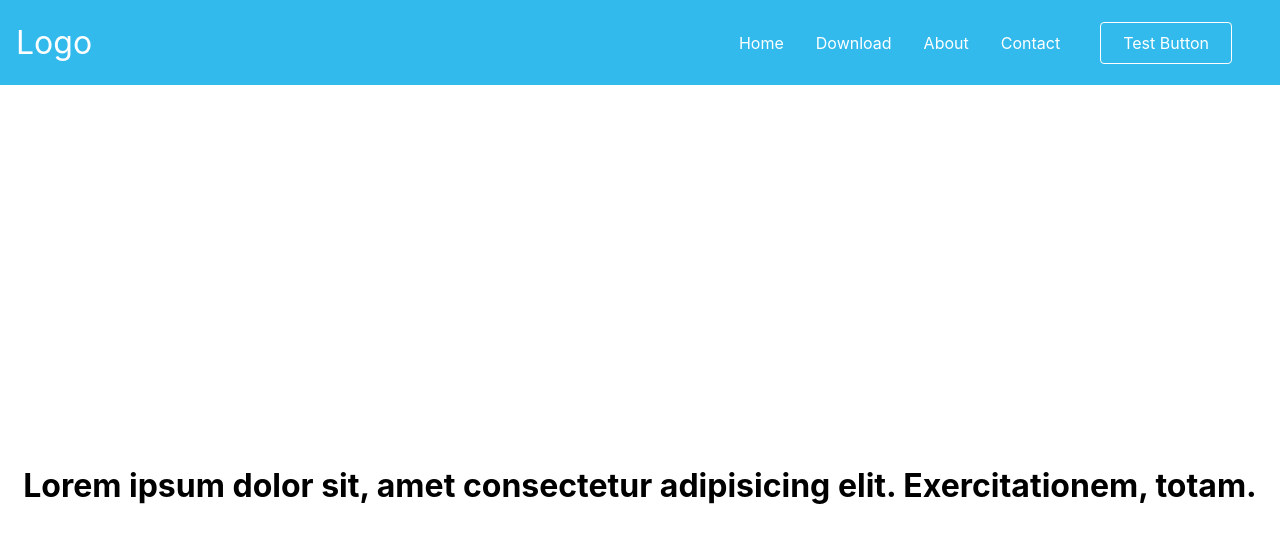
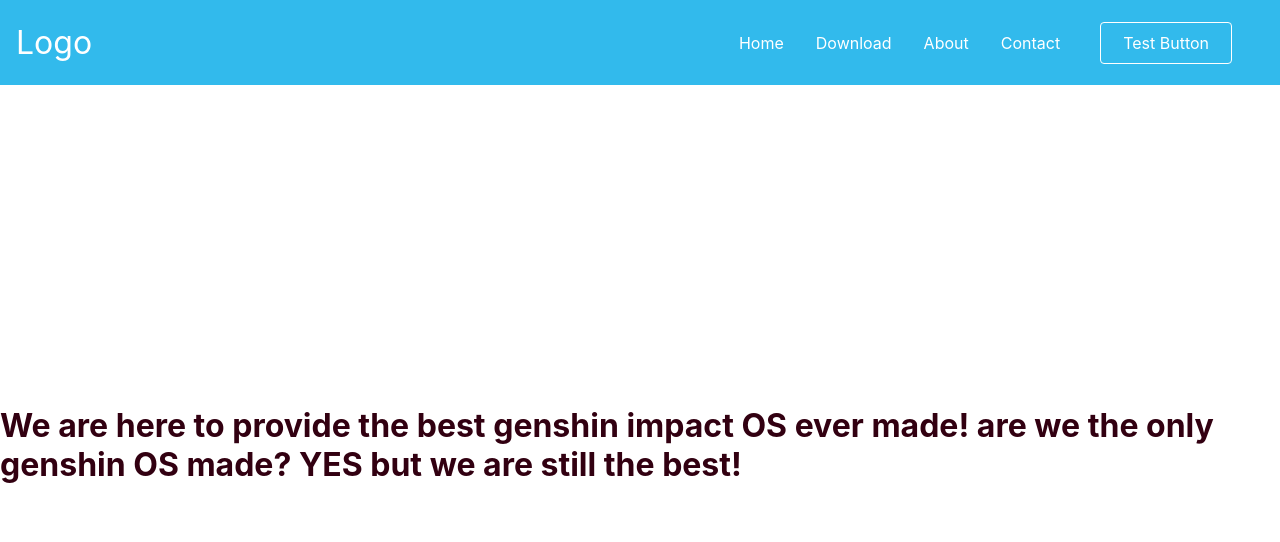
Before and after one commit to Thatguyonfire240/paimon-os, a React (Create React App) app: page /about in a window 1280 px wide. Shown: the top 542 px of the page. Built offline with nearby package versions, Linux system fonts and the light colour scheme.

Commit message:
edited the about page

```diff
--- a/src/pages/about.js
+++ b/src/pages/about.js
@@ -1,14 +1,12 @@
 const About = () => {
     return (
-        <div
-            style={{
-                display: 'flex',
-                justifyContent: 'center',
-                alignItems: 'center',
-                height: '100vh'
-            }}
-        >
-            <h1>Lorem ipsum dolor sit, amet consectetur adipisicing elit. Exercitationem, totam.</h1>
+        <div>
+            <div id="div2">
+                <div id="center">
+                    <h1>We are here to provide the best genshin impact OS ever made!
+                    are we the only genshin OS made? YES but we are still the best! </h1>
+                </div>
+            </div>
         </div>
     );
 };
```
